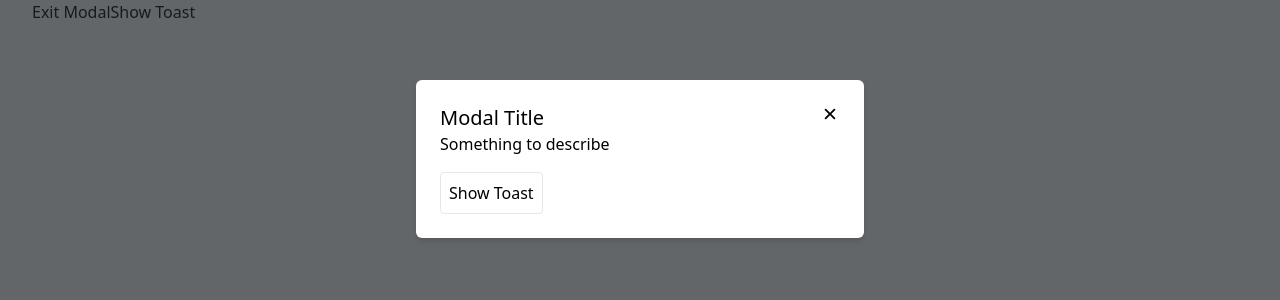
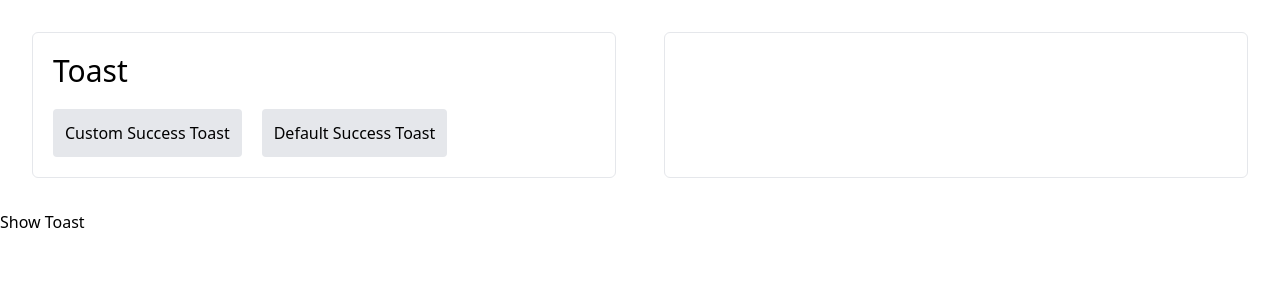
Before and after one commit to pandemuliada/nextjs-starter, a Next.js app: page / in a window 1280 px wide. Shown: the top 300 px of the page. Built offline with nearby package versions, Linux system fonts and the light colour scheme.

Commit message:
:sparkles: add animate.min.css & custom toast

```diff
--- /dev/null
+++ b/components/ui/Toast.js
@@ -0,0 +1,43 @@
+import toast from "react-hot-toast";
+import { IoCheckmark, IoClose } from "react-icons/io5";
+
+const success = (message = "", removeable = true) => {
+  return toast.custom(
+    (t) => (
+      <div
+        className={`bg-white shadow-md rounded-md pl-5 pr-6 py-4 max-w-[300px] animate__animated animate__faster border-l-4 border-solid border-green-400 ${
+          t.visible ? "animate__fadeInRight" : "animate__fadeOutRight"
+        }`}
+      >
+        <div className="flex items-center">
+          <span className="text-white w-[24px] h-[24px] rounded-full mr-3 p-1 bg-green-400">
+            <IoCheckmark size="100%" />
+          </span>
+          <div>
+            <span className="text-[16px] text-gray-700">{message}</span>
+          </div>
+
+          {removeable && (
+            <span
+              className="text-gray-500 ml-5 cursor-pointer"
+              onClick={(e) => {
+                toast.dismiss(t.id);
+              }}
+            >
+              <IoClose />
+            </span>
+          )}
+        </div>
+      </div>
+    ),
+    { duration: 4000, position: "top-right" }
+  );
+};
+
+// Create other toasts (error, info, etc)
+
+const Toast = {
+  success,
+};
+
+export default Toast;
--- a/pages/_app.js
+++ b/pages/_app.js
@@ -7,9 +7,8 @@ function MyApp({ Component, pageProps }) {
   return (
     <RecoilRoot>
       {/* React Host Toast Root */}
-      <Toaster position="top-right" reverseOrder={true} />
+      <Toaster position="top-right" reverseOrder={false} />
       {/* React Host Toast Root */}
-
       <Component {...pageProps} />
     </RecoilRoot>
   );
--- a/pages/_document.js
+++ b/pages/_document.js
@@ -3,7 +3,15 @@ import { Html, Head, Main, NextScript } from "next/document";
 const Document = () => {
   return (
     <Html>
-      <Head />
+      <Head>
+        <meta name="description" content="Generated by create next app" />
+        <link rel="icon" href="/favicon.ico" />
+        {/* animate.css */}
+        <link
+          rel="stylesheet"
+          href="https://cdnjs.cloudflare.com/ajax/libs/animate.css/4.1.1/animate.min.css"
+        />
+      </Head>
       <body>
         <Main />
         {/* React Portals */}
--- a/pages/index.js
+++ b/pages/index.js
@@ -4,21 +4,40 @@ import styles from "@/styles/Home.module.css";
 import toast from "react-hot-toast";
 import Modal from "@/components/ui/Modal";
 import { useState } from "react";
+import Toast from "@/components/ui/Toast";
 
 export default function Home() {
-  const [showModal, setShowModal] = useState(true);
+  const [showModal, setShowModal] = useState(false);
 
   return (
-    <div className={styles.container}>
+    <div>
       <Head>
-        <title>Create Next App</title>
-        <meta name="description" content="Generated by create next app" />
-        <link rel="icon" href="/favicon.ico" />
+        <title>NextJS Starter</title>
       </Head>
 
-      <button onClick={() => setShowModal(!showModal)}>
-        {showModal ? "Exit" : "Show"} Modal
-      </button>
+      <div className="grid grid-cols-2 p-8 gap-12">
+        <div className="border rounded-md p-5">
+          <h2 className="text-3xl mb-5">Toast</h2>
+
+          <button
+            className="bg-gray-200 p-3 rounded mr-5"
+            onClick={() => {
+              Toast.success("Data has been saved");
+            }}
+          >
+            Custom Success Toast
+          </button>
+          <button
+            className="bg-gray-200 p-3 rounded mr-5"
+            onClick={() => {
+              toast.success("Default success toast");
+            }}
+          >
+            Default Success Toast
+          </button>
+        </div>
+        <div className="border rounded-md"></div>
+      </div>
       <Modal show={showModal} onClose={() => setShowModal(false)}>
         <div className="w-full md:w-[400px]">
           <p>Something to describe</p>
```
